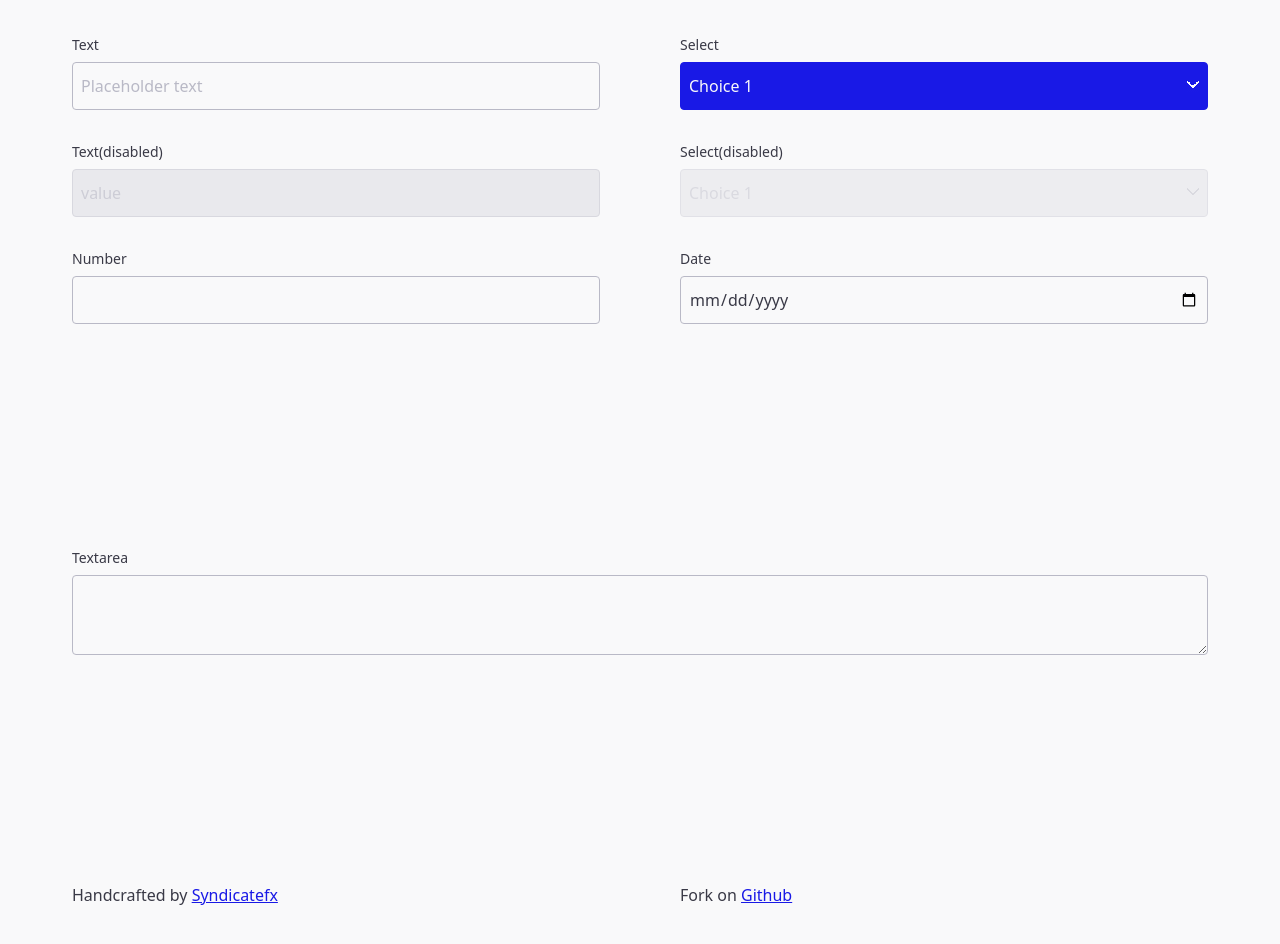
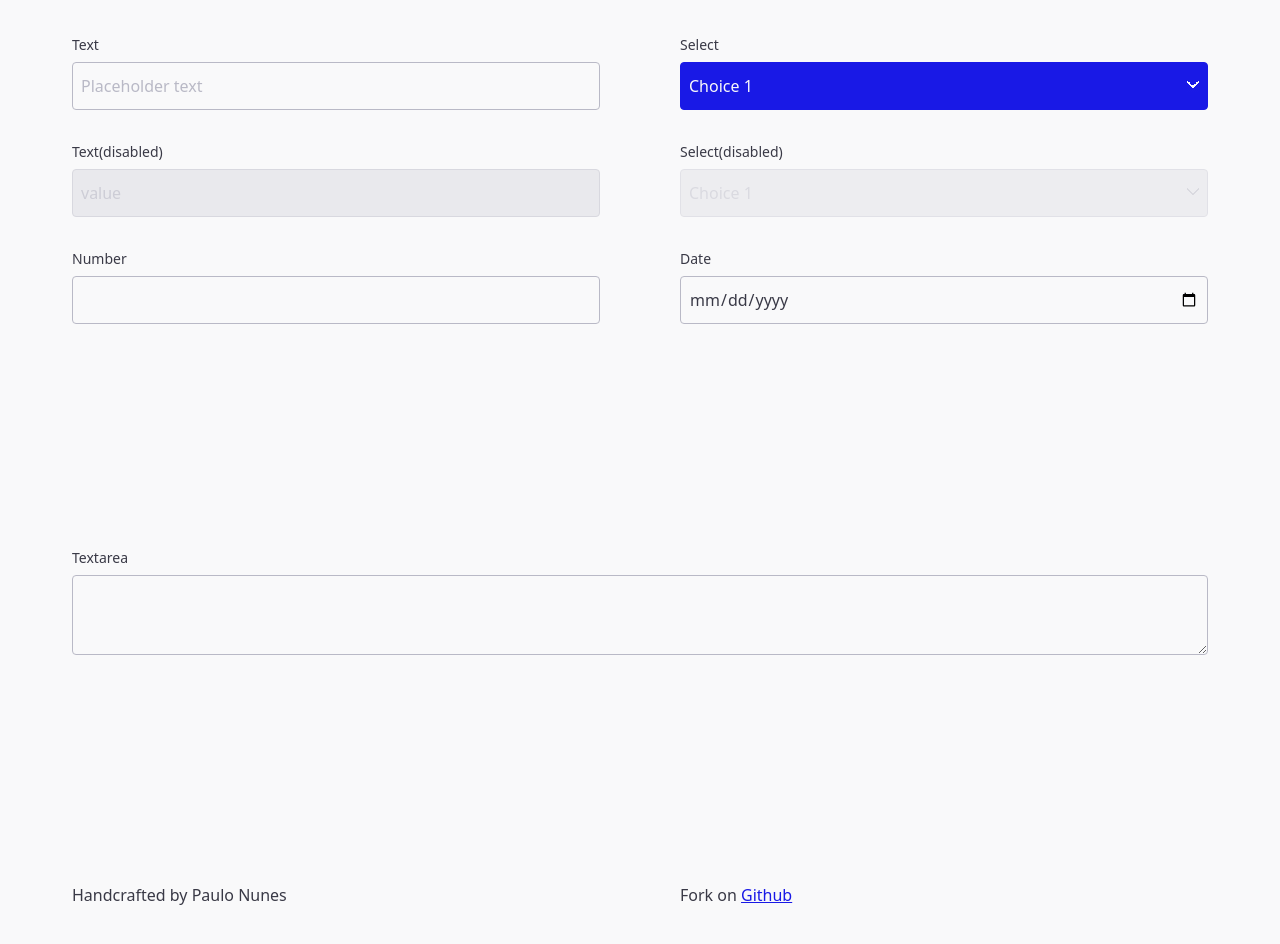
Before and after one commit to syndicatefx/ui-forms, a website: page index.html in a window 1280 px wide. Shown: the part 791-1735 px from the top of the page. Drawn offline with Linux system fonts and the light colour scheme.

Commit message:
Update index.html
remove author url

```diff
--- a/index.html
+++ b/index.html
@@ -142,7 +142,7 @@
   </div>
 
   <footer class="grid">
-    <p>Handcrafted by <a href="https://syndicatefx.com">Syndicatefx</a></p>
+    <p>Handcrafted by Paulo Nunes</p>
     <p>Fork on <a href="https://github.com/syndicatefx/ui-forms" rel="noopener noreferrer">Github</a></p>
   </footer>
 
```
